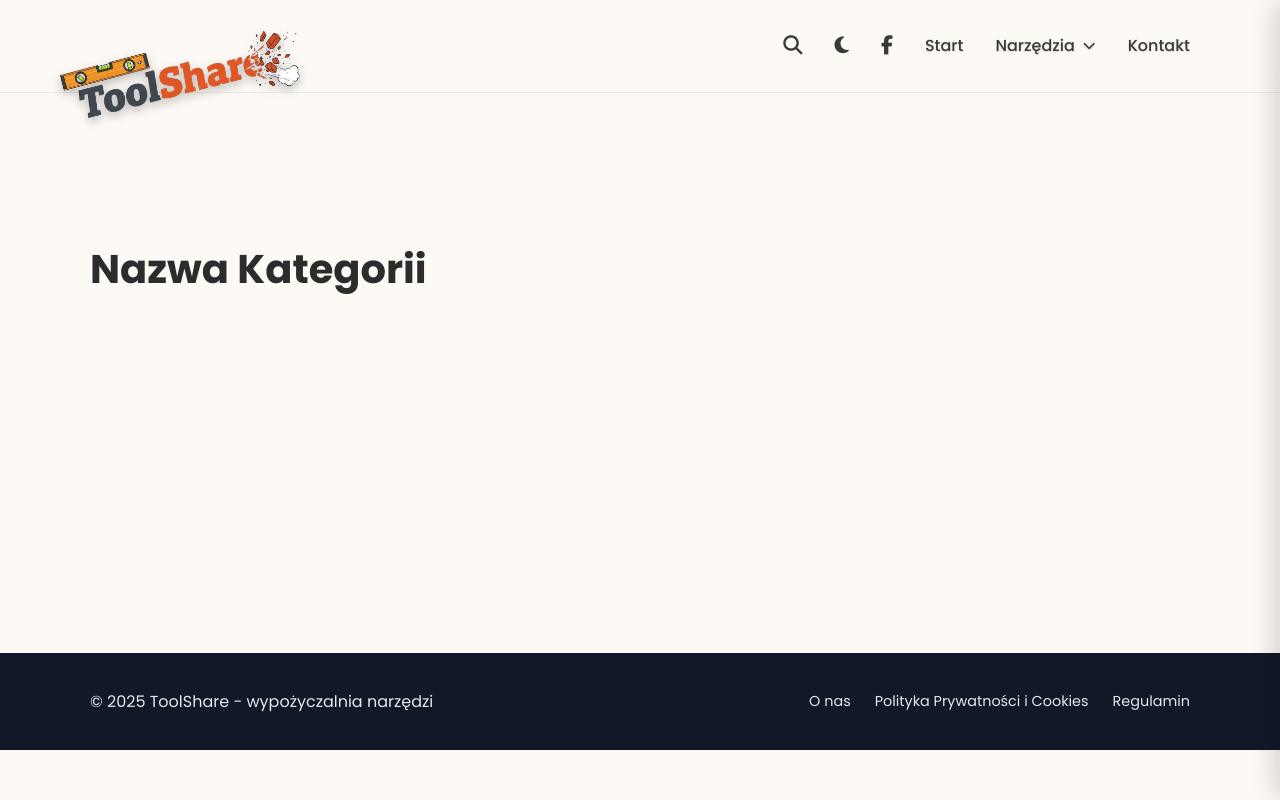
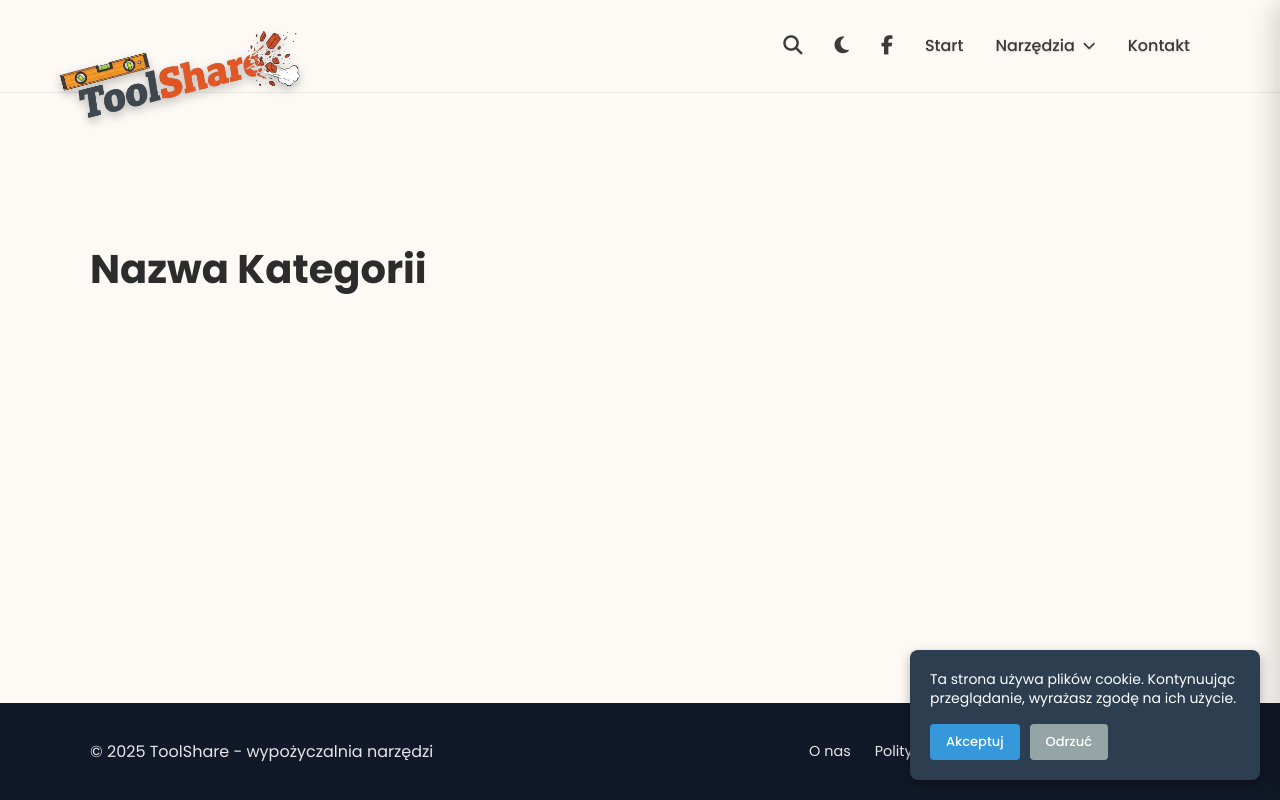
Before and after one commit to Konuz/Page, a PHP site: page /category.html in a window 1280 px wide; the page is wider, and only the part inside the window is pictured. Run offline with PHP 8.4, Linux system fonts and the light colour scheme; some libraries are stand-ins or nearby versions.

Commit message:
Ujednolicenie wyglądu stopki na wszystkich stronach i implementacja sticky footer
- Dodano scroll-to-top button i cookie popup do category.html
- Dodano scroll-to-top button i cookie popup do subcategory.html
- Implementowano sticky footer w CSS:
  - body: min-height: 100vh, display: flex, flex-direction: column
  - main: flex: 1 aby wypełniał dostępną przestrzeń
  - body.subpage main: flex: 1 dla podstron
- Stopka jest teraz zawsze na dole strony niezależnie od ilości treści
- Usunięto jasny pasek pod stopką na wszystkich stronach

🤖 Generated with [Claude Code](https://claude.ai/code)

Co-Authored-By: Claude <noreply@anthropic.com>

```diff
--- a/category.html
+++ b/category.html
@@ -136,6 +136,21 @@
         </div>
     </footer>
 
+    <a href="#" id="scrollToTopBtn" class="scroll-to-top" title="Przewiń do góry">
+        <i class="fas fa-arrow-up"></i>
+    </a>
+
+    <!-- Cookie Popup -->
+    <div id="cookie-popup" class="cookie-popup">
+        <div class="cookie-popup-content">
+            <p>Ta strona używa plików cookie. Kontynuując przeglądanie, wyrażasz zgodę na ich użycie.</p>
+            <div class="cookie-popup-buttons">
+                <button id="accept-cookies">Akceptuj</button>
+                <button id="reject-cookies">Odrzuć</button>
+            </div>
+        </div>
+    </div>
+
     <script src="script.js"></script>
 </body>
 </html>
--- a/style.css
+++ b/style.css
@@ -52,6 +52,9 @@ body {
     background-color: var(--bg-color);
     color: var(--text-color);
     line-height: 1.6;
+    min-height: 100vh;
+    display: flex;
+    flex-direction: column;
 }
 
 .container {
@@ -1295,10 +1298,12 @@ h1, h2, h3, h4, h5, h6, p, .category-name, .tool-name {
 
 main {
     padding-top: 80px; /* Zmniejszony ogólny padding, by dać kontrolę sekcjom */
+    flex: 1;
 }
 
 body.subpage main {
     padding-top: 80px; /* Ujednolicenie dla podstron */
+    flex: 1;
 }
 
 /* Mobile Menu System */
```
Also changed, not shown: subcategory.html (+15 -0 lines).
